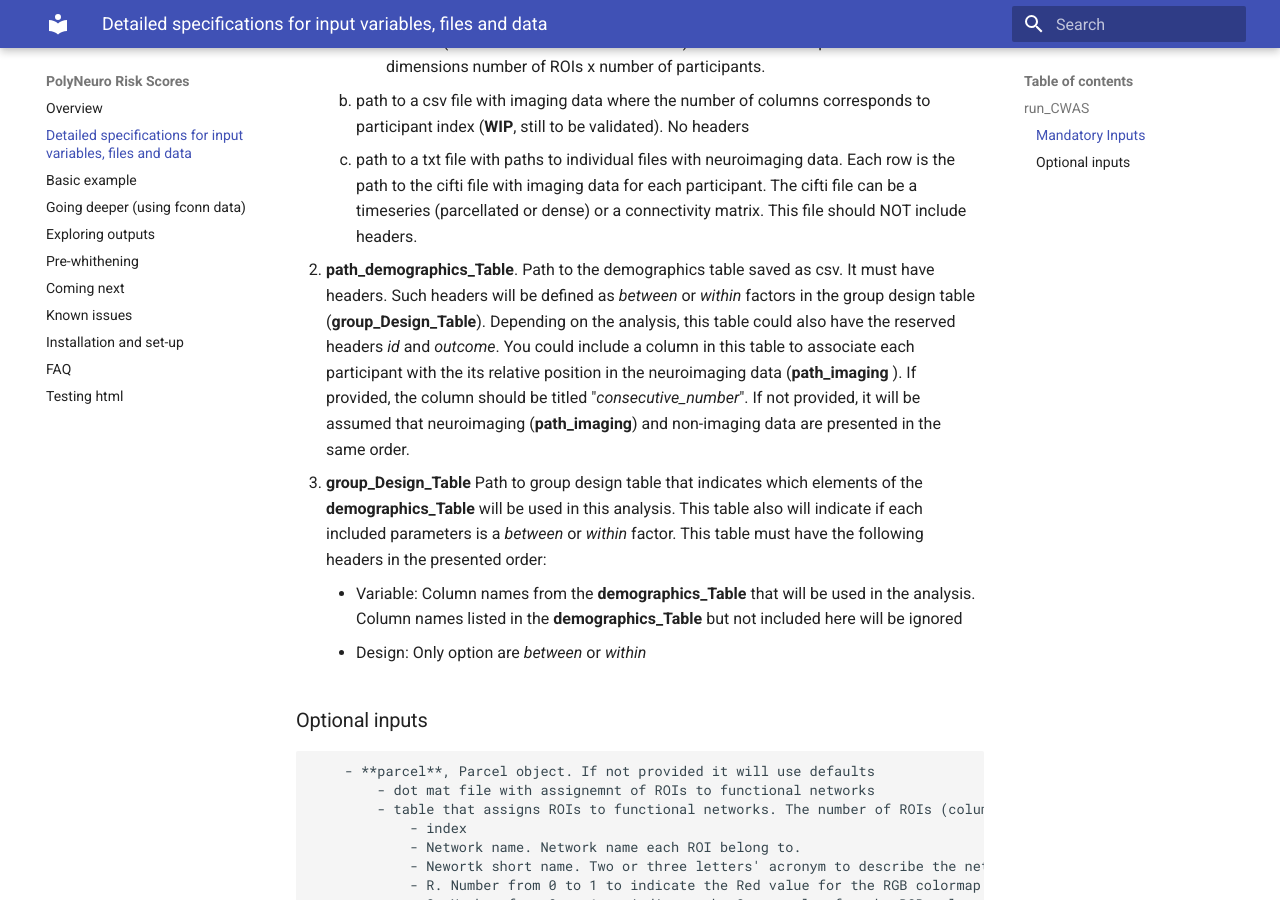
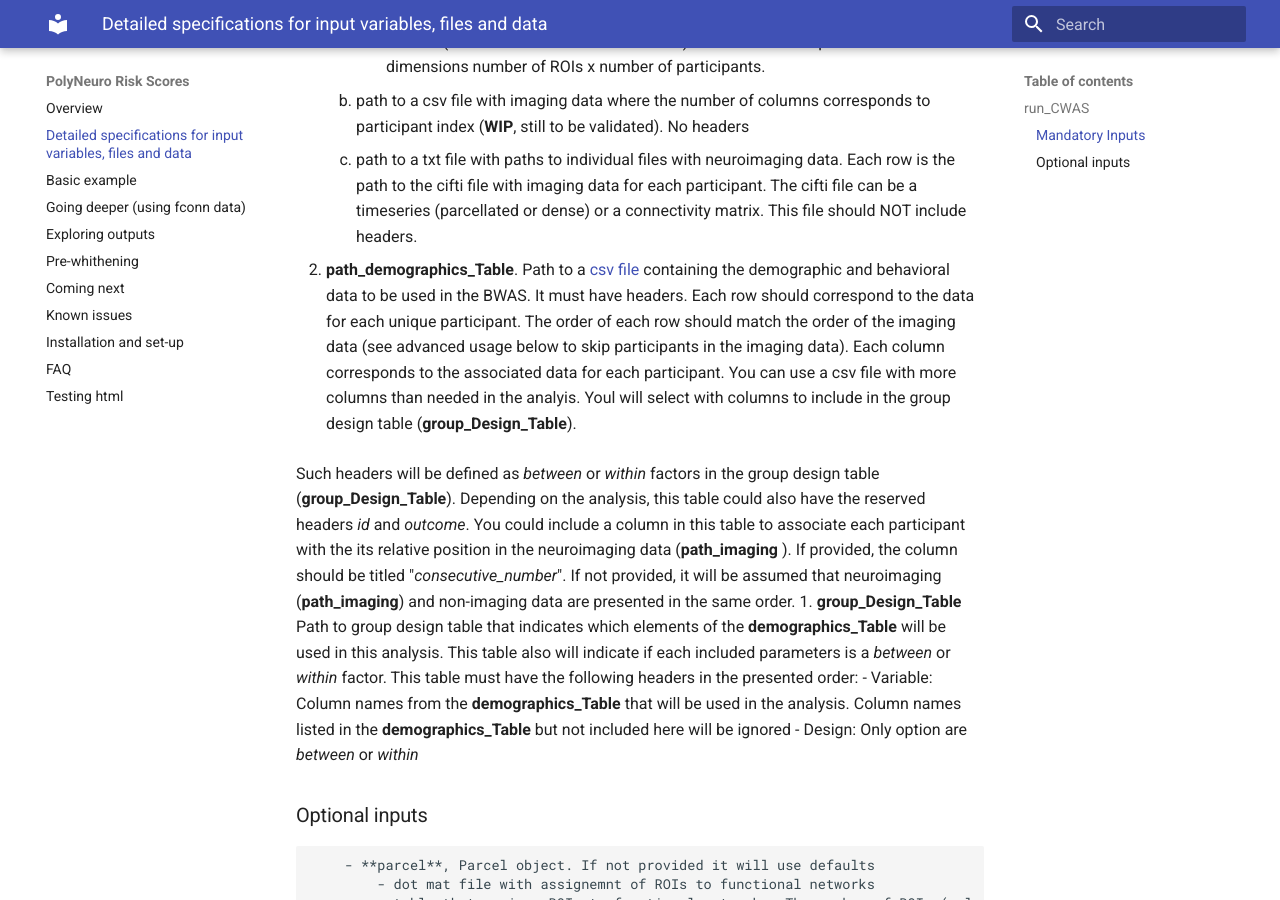
Before and after one commit to omiranda/polyneuro_risk_score, an MkDocs documentation site: the page built from docs/detailed_description.md, in a window 1280 px wide and 900 px high, scrolled down 643 px. Built offline with MkDocs 1.6.1 and Material for MkDocs 9.7.7, drawn with Linux system fonts in a browser that asks for light colours; formulas are drawn with MathJax 3; old or Windows-style settings are respelled for this version of MkDocs.

Commit message:
Update detailed_description.md

```diff
--- a/docs/detailed_description.md
+++ b/docs/detailed_description.md
@@ -16,7 +16,15 @@ These are positional arguments and need to be provided in this order:
     1. path to a csv file with imaging data where the number of columns  corresponds to participant index (**WIP**, still to be validated). No headers
     1. path to a txt file with paths to individual files with neuroimaging data. Each row is the path to the cifti file with imaging data for each participant. The cifti file can be a timeseries (parcellated or dense) or a connectivity matrix. This file should NOT include headers.
 
-1. **path_demographics_Table**. Path to the demographics table saved as csv. It must have headers. Such headers will be defined as *between* or *within* factors in the group design table (**group_Design_Table**). Depending on the analysis, this table could also have the reserved headers *id* and *outcome*. You could include a column in this table to associate each participant with the its relative position in the neuroimaging data (**path_imaging** ). If provided, the column should be titled "*consecutive_number*". If not provided, it will be assumed that neuroimaging (**path_imaging**) and non-imaging data are presented in the same order.
+1. **path_demographics_Table**. Path to a [csv file](https://en.wikipedia.org/wiki/Comma-separated_values) containing the demographic and behavioral data to be used in the BWAS.
+It must have headers.
+Each row should correspond to the data for each unique participant.
+The order of each row should match the order of the imaging data (see advanced usage below to skip participants in the imaging data).
+Each column corresponds to the associated data for each participant.
+You can use a csv file with more columns than needed in the analyis.
+Youl will select with columns to include in the group design table (**group_Design_Table**).
+
+Such headers will be defined as *between* or *within* factors in the group design table (**group_Design_Table**). Depending on the analysis, this table could also have the reserved headers *id* and *outcome*. You could include a column in this table to associate each participant with the its relative position in the neuroimaging data (**path_imaging** ). If provided, the column should be titled "*consecutive_number*". If not provided, it will be assumed that neuroimaging (**path_imaging**) and non-imaging data are presented in the same order.
 1. **group_Design_Table** Path to group design table that indicates which elements of the **demographics_Table** will be used in this analysis. This table also will indicate if each included parameters is a *between* or *within* factor. This table must have the following headers in the presented order:
     - Variable: Column names from the **demographics_Table** that will be used in the analysis. Column names listed in the **demographics_Table** but not included here will be ignored
     - Design: Only option are *between* or *within*
```
